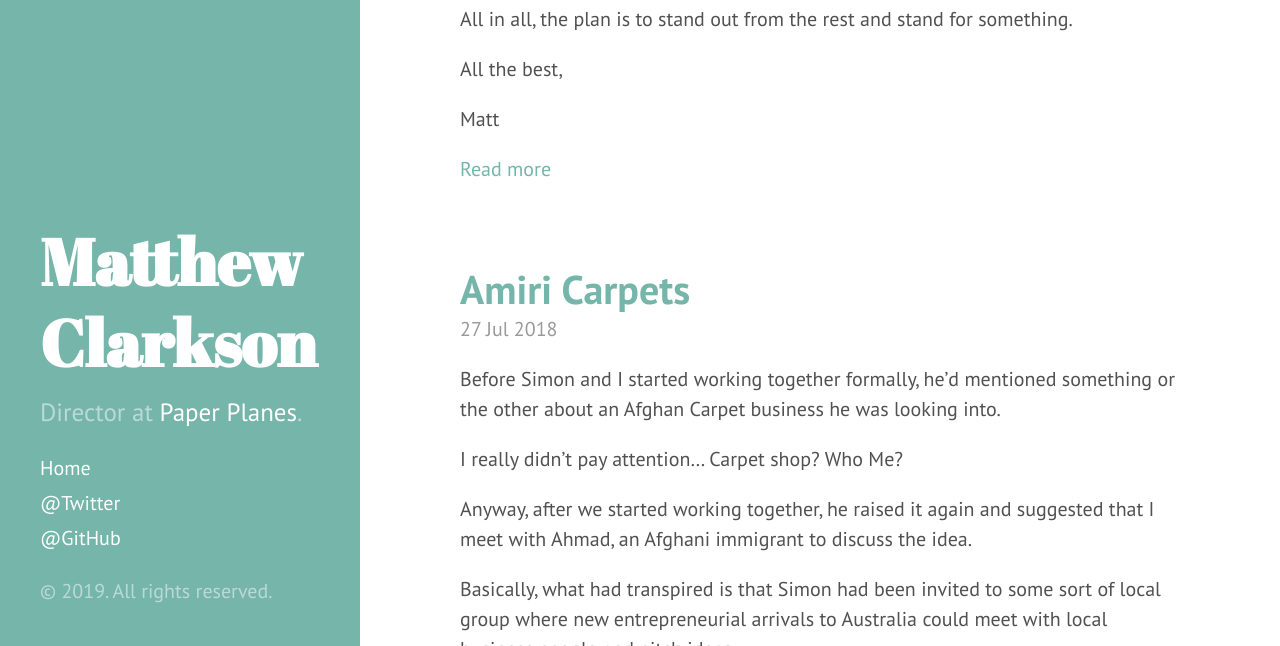
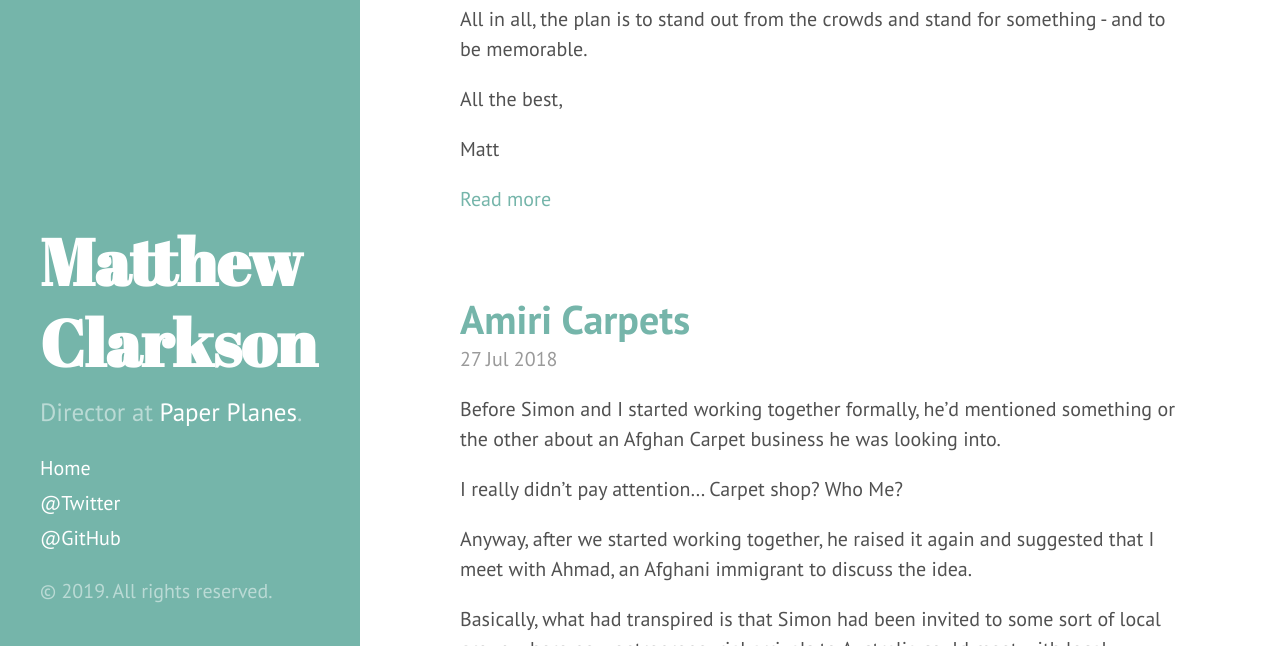
Before and after one commit to mpclarkson/mpclarkson.github.io, a Jekyll site: the page built from index.html, in a window 1280 px wide and 900 px high, scrolled down 931 px, cut to the strip 254-900 px from the top of the window. Built offline with Jekyll 4.4.1, drawn with Linux system fonts in a browser that asks for light colours; the list of posts is cut into pages by our own code.

Commit message:
paperplanes

```diff
--- a/_posts/2019-02-07-paperplanes.md
+++ b/_posts/2019-02-07-paperplanes.md
@@ -16,7 +16,7 @@ We've had some spirited discussion about the name and branding options, which yo
 
 <iframe src="https://www.linkedin.com/embed/feed/update/urn:li:share:6495573463632220160" height="525" width="504" frameborder="0" allowfullscreen=""></iframe>
 
-All in all, the plan is to stand out from the rest and stand for something.
+All in all, the plan is to stand out from the crowds and stand for something - and to be memorable.
 
 All the best,
 
```
